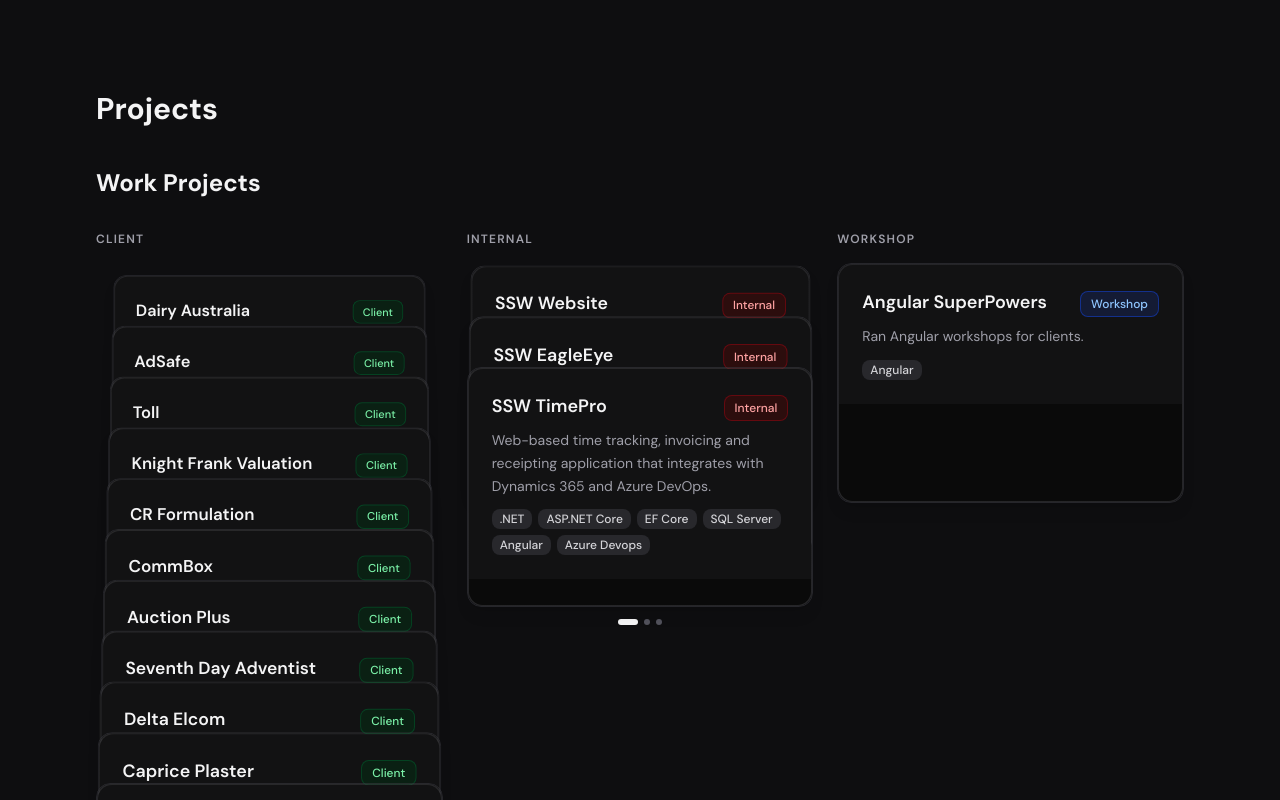
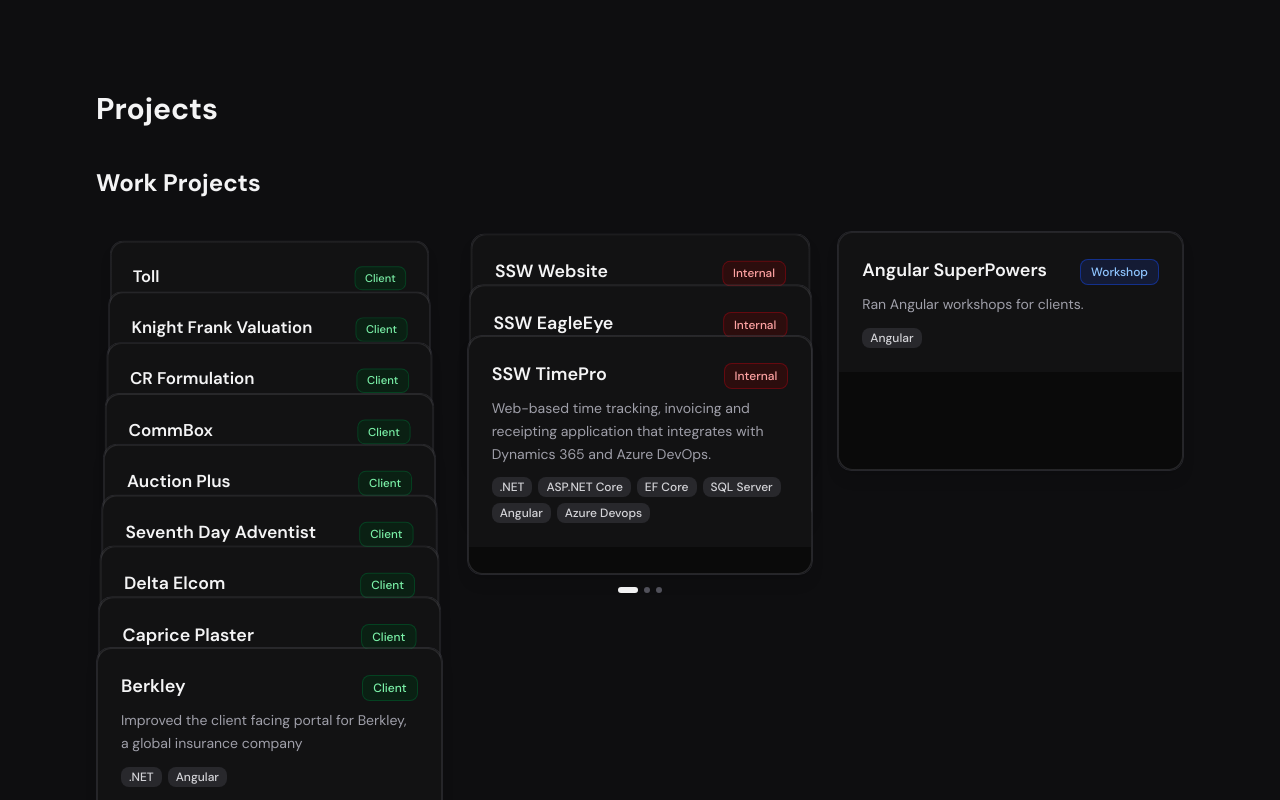
Before and after one commit to jeoffreyfischer/my-pro-resume, a React (Vite) app: page / in a window 1280 px wide. Shown: the part 2000-2800 px from the top of the page. Built offline with nearby package versions, Linux system fonts and the light colour scheme.

Commit message:
Project cards responsive

```diff
--- a/src/components/sections/Projects.tsx
+++ b/src/components/sections/Projects.tsx
@@ -81,14 +81,6 @@
 const clientProjects = projects.filter((p) => p.category.toLowerCase().includes("client"));
 const workshopProjects = projects.filter((p) => p.category.toLowerCase().includes("workshop"));
 
-function PileLabel({ label }: { label: string }) {
-  return (
-    <h4 className="text-xs font-semibold uppercase tracking-widest text-zinc-500 dark:text-zinc-400 mb-3 sm:mb-4">
-      {label}
-    </h4>
-  );
-}
-
 export function WorkProjects() {
   const { theme } = useTheme();
   const isDark = theme === "dark";
@@ -99,10 +91,9 @@
         Work Projects
       </SectionHeading>
 
-      {/* 3 piles: Client | Internal | Workshop. Stack on small screens, columns on lg+ */}
+      {/* 3 piles: Client | Internal | Workshop. md: 2 cols (Client | Internal+Workshop). lg: 3 cols. */}
       <div className="grid grid-cols-1 md:grid-cols-2 lg:grid-cols-3 gap-8 lg:gap-6 items-start">
         <section className="min-w-0" aria-label="Client projects">
-          <PileLabel label="Client" />
           <CardStack
             items={clientProjects}
             itemLabel="Client project"
@@ -110,8 +101,8 @@
           />
         </section>
 
+        <div className="flex flex-col gap-8 lg:contents min-w-0">
           <section className="min-w-0" aria-label="Internal projects">
-          <PileLabel label="Internal" />
             <CardStack
               items={internalProjects}
               itemLabel="Internal project"
@@ -119,8 +110,7 @@
             />
           </section>
 
-        <section className="min-w-0 md:col-span-2 lg:col-span-1" aria-label="Workshop projects">
-          <PileLabel label="Workshop" />
+          <section className="min-w-0" aria-label="Workshop projects">
             <CardStack
               items={workshopProjects}
               itemLabel="Workshop"
@@ -129,5 +119,6 @@
           </section>
         </div>
       </div>
+    </div>
   );
 }
--- a/src/data/resume.ts
+++ b/src/data/resume.ts
@@ -153,44 +153,32 @@
   {
     title: "Auction Plus",
     category: "Client",
-    description: "Specification Review - Involved in a Spec Review for Auction Plus, an auction company.",
+    description: "Project Scoping - Involved in a Project Scoping for Auction Plus, an auction company.",
     tech: [".NET", "OAuth2", "AI", "Power Apps"],
   },
   {
     title: "CommBox",
     category: "Client",
-    description: "Specification Review - Involved in a Spec Review for CommBox, a communication company.",
+    description: "Project Scoping - Involved in a Project Scoping for CommBox, a communication company.",
     tech: ["OAuth2"],
   },
   {
     title: "CR Formulation",
     category: "Client",
-    description: "Specification Review - Involved in a Spec Review for CR Formulation, a beauty products company.",
+    description: "Project Scoping - Involved in a Project Scoping for CR Formulation, a beauty products company.",
     tech: ["AI"],
   },
   {
     title: "Knight Frank Valuation",
     category: "Client",
-    description: "Specification Review - Involved in a Spec Review for Knight Frank Valuation, a property valuation company.",
+    description: "Project Scoping - Involved in a Project Scoping for Knight Frank Valuation, a property valuation company.",
     tech: ["Power Apps"],
   },
   {
     title: "Toll",
     category: "Client",
-    description: "Specification Review - Involved in a Spec Review for Toll, a toll road company.",
+    description: "Project Scoping - Involved in a Project Scoping for Toll, a toll road company.",
     tech: [".NET", "OAuth2", "AI", "Power Apps"],
-  },
-  {
-    title: "AdSafe",
-    category: "Client",
-    description: "Tender - Prepared a proposal for AdSafe, a security company.",
-    tech: ["Azure"],
-  },
-  {
-    title: "Dairy Australia",
-    category: "Client",
-    description: "Tender - Prepared a proposal for Dairy Australia, a dairy company.",
-    tech: ["Azure"],
   },
   {
     title: "Angular SuperPowers",
```
Lines whose indentation alone changed are shown as unchanged.
